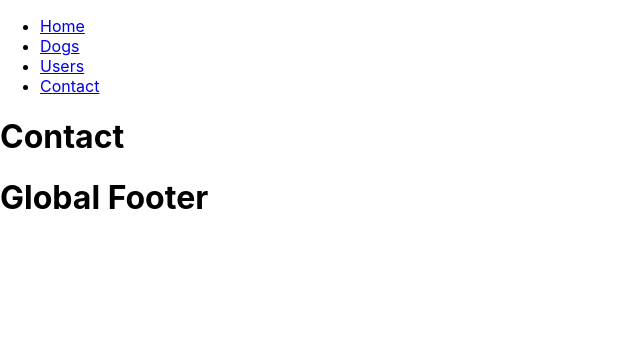
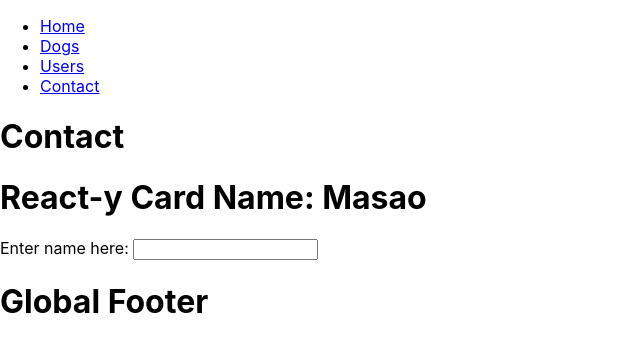
Before and after one commit to masaok/pet-store, a React (Create React App) app: page /contact in a window 1280 px wide. Shown: the top 352 px of the page, without its empty margins (0-640 px from the left). Built offline with nearby package versions, Linux system fonts and the light colour scheme.

Commit message:
Added basic Props and input example using Card component

```diff
--- /dev/null
+++ b/src/components/Card.js
@@ -0,0 +1,8 @@
+import React from 'react'
+class Card extends React.Component {
+  render() {
+    const { contactName } = this.props
+    return <h1>React-y Card Name: {contactName}</h1>
+  }
+}
+export default Card
--- a/src/components/Contact.js
+++ b/src/components/Contact.js
@@ -1,7 +1,29 @@
 import React from 'react'
+import Card from './Card'
 class Contact extends React.Component {
+  constructor(props) {
+    super(props);
+
+    this.state = {
+      name: "Masao"
+    };
+  }
+
+  updateName = (event) => {
+    console.log(event.target.value)
+    this.setState({
+      name: event.target.value
+    })
+  }
+
   render() {
-    return <h1>Contact</h1>
+    return (
+      <div>
+        <h1>Contact</h1>
+        <Card contactName={this.state.name} />
+        Enter name here: <input onChange={this.updateName} />
+      </div>
+    )
   }
 }
 export default Contact
```
